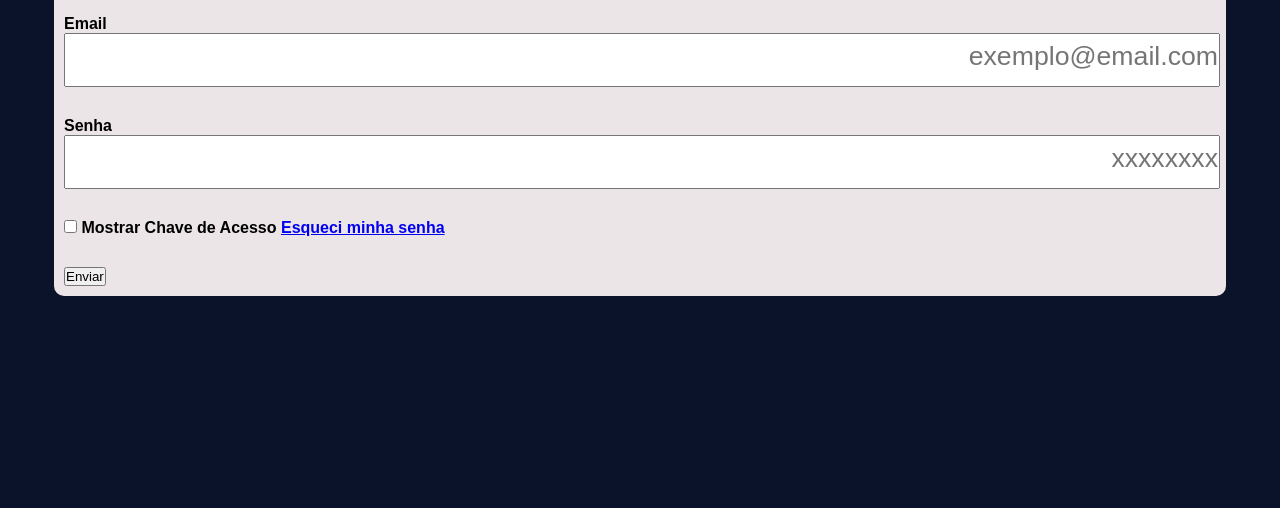
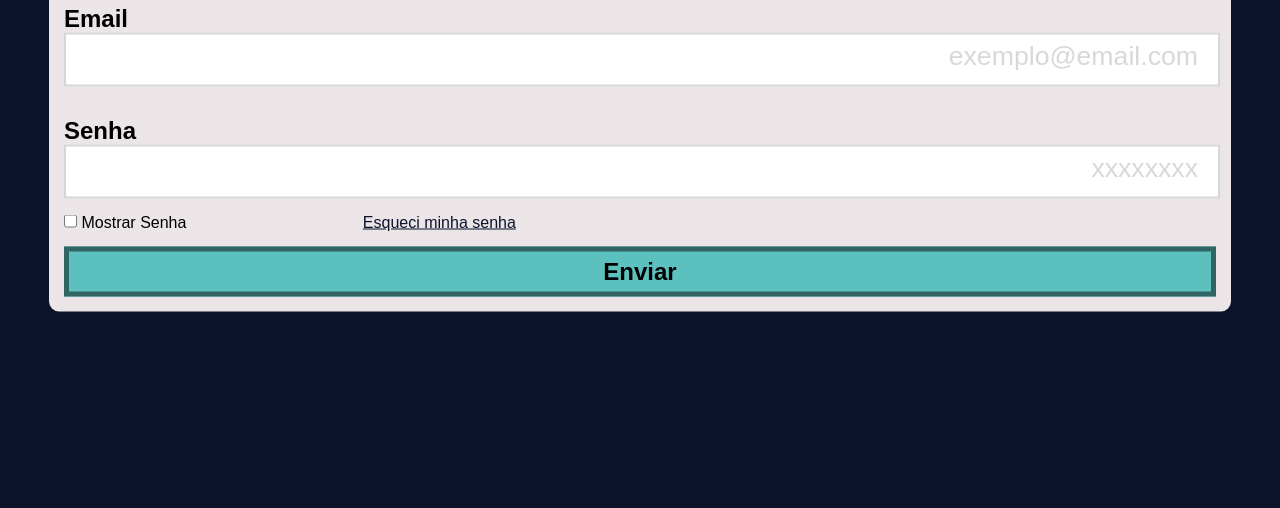
Before and after one commit to ronalddmiranda/projeto-loginpage, a plain HTML site: page index.html in a window 1280 px wide. Shown: the part 292-800 px from the top of the page. Drawn offline with Linux system fonts and the light colour scheme.

Commit message:
criado o sistema de mostra de senha

```diff
--- a/estilos/style.css
+++ b/estilos/style.css
@@ -23,27 +23,57 @@ main {
     transform: translate( -50%, -50% );
     width: 90vw;
     background-color: #ECE5E8;
-    padding: 10px;
+    padding: 15px;
     border-radius: 10px;
 }
 
 h1 {
-    color: #5BC0BE;
+    color: rgb(84, 176, 174);
     font-size: 3em;
     font-variant: small-caps;
 }
 
-p {
+.pcaixas {
     font-weight: bold;
+    font-size: 1.5em;
     padding-top: 30px;
 }
 
 input.dados {
     width: 100%;
     height: 50px;
+    border: 2px solid rgb(214, 214, 214);
+    outline: 0;
 }
 
 input.dados::placeholder {
     text-align: right;
     font-size: 2em;
+    color: #d8d8d8;
+    margin-right: 20px;
 }
+
+.cenha {
+    padding: 15px 0px;
+}
+
+a {
+    margin-left: 172px;
+    color: #0B132B;
+}
+
+#enviar {
+    width: 100%;
+    height: 50px;
+    background-color: #5BC0BE;
+    font-size: 1.5em;
+    font-weight: bold;
+    border: 5px solid #316564;
+}
+
+#enviar:hover {
+    cursor: pointer;
+    background-color: #57b3b2;
+    border: 5px solid #1d3c3b;
+    color: white;
+}
--- a/index.html
+++ b/index.html
@@ -11,26 +11,27 @@
     <main>
         <form action="cadastro.php" method="post" autocomplete="on">
                 <h1>Entrar</h1>
-                <p>
+                <p class="pcaixas">
                     <label for="email">Email</label><br>
                     <input type="email" name="email" id="email" placeholder="exemplo@email.com" class="dados">
                 </p>
-                <p>
+                <p class="pcaixas">
                     <label for="senha">Senha</label><br>
                     <input type="password" name="senha" id="senha"
                     placeholder="xxxxxxxx" minlength="8" maxlength="20" class="dados">
                 </p>
 
-            <p>
-                <input type="checkbox" name="mostrar" id="mostar">
-                <label for="mostrar">Mostrar Chave de Acesso</label>
-                <a href="#">Esqueci minha senha</a>
-            </p>
+                <p class="cenha">
+                    <input type="checkbox" name="mostrar" id="mostrar" onclick="mostrarSenha()">
+                    <label for="mostrar">Mostrar Senha</label>
+                    <a href="#">Esqueci minha senha</a>
+                </p>
 
-            <p>
-                <input type="submit" value="Enviar">
-            </p>
+                <p>
+                    <input type="submit" value="Enviar" id="enviar">
+                </p>
         </form>
     </main>
+    <script src="main.js"></script>
 </body>
 </html>
--- /dev/null
+++ b/main.js
@@ -0,0 +1,10 @@
+function mostrarSenha() {
+    var inputPass = document.getElementById('senha')
+    var btnShowPass = document.getElementById('mostrar')
+
+    if (inputPass.type === 'password') {
+        inputPass.setAttribute('type', 'text')
+    } else {
+        inputPass.setAttribute('type', 'password')
+    }
+}
```
